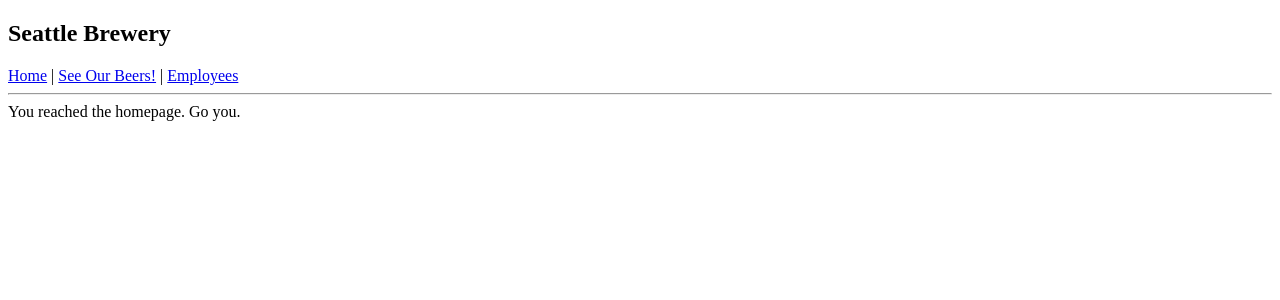
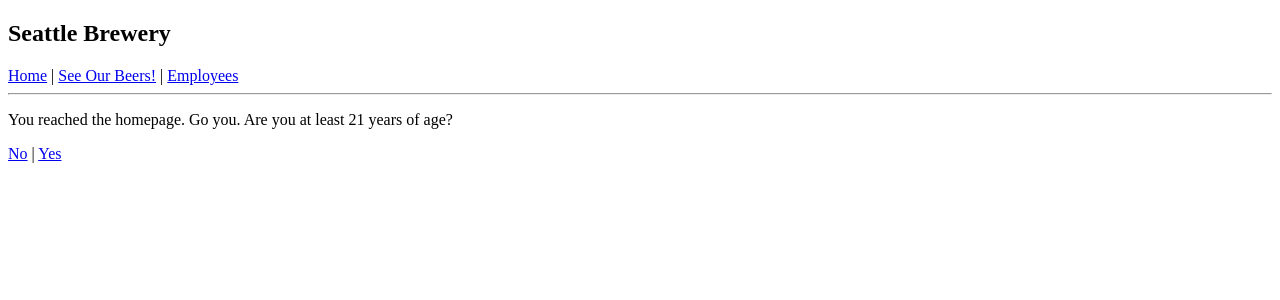
Before and after one commit to arynsh/react-seattle-brewery, a React app: page /#/ in a window 1280 px wide. Shown: the top 300 px of the page. Built offline with nearby package versions, Linux system fonts and the light colour scheme.

Commit message:
add underage component and update the home

```diff
--- a/src/components/App.jsx
+++ b/src/components/App.jsx
@@ -1,6 +1,7 @@
 import React from 'react';
 import Home from './Home';
 import Header from './Header';
+import UnderAge from './UnderAge';
 import BeerList from './BeerList';
 import AddNewKeg from './AddNewKeg';
 import { Switch, Route } from 'react-router-dom';
@@ -12,6 +13,7 @@ function App() {
       <Header />
       <Switch>
         <Route exact path='/' component={Home} />
+        <Route exact path='/UnderAge' component={UnderAge} />
         <Route exact path='/AddNewKeg' component={AddNewKeg} />
         <Route exact path='/BeerList' component={BeerList} />
       </Switch>
--- a/src/components/BeerList.jsx
+++ b/src/components/BeerList.jsx
@@ -25,7 +25,6 @@ var masterBeerList = [
 function BeerList() {
   return (
     <div>
-      <hr />
       {masterBeerList.map((beer, index) =>
         <Beer
           name={beer.name}
--- a/src/components/Home.jsx
+++ b/src/components/Home.jsx
@@ -1,11 +1,13 @@
 import React from 'react';
-// import TicketList from './TicketList';
+import { Link } from 'react-router-dom';
 // import { Switch, Route } from 'react-router-dom';
 
 function Home() {
     return (
       <div>
-       You reached the homepage. Go you.
+       <p>You reached the homepage. Go you.
+       Are you at least 21 years of age?</p>
+       <Link to='/UnderAge'>No</Link> | <Link to='/BeerList'>Yes</Link>
       </div>
     );
   }
--- /dev/null
+++ b/src/components/UnderAge.jsx
@@ -0,0 +1,10 @@
+import React from 'react';
+
+function UnderAge() {
+    return (
+        <div>
+            <h2>Sorry, come back when you're at least 21!</h2>
+        </div>
+    );
+}
+export default UnderAge;
```
